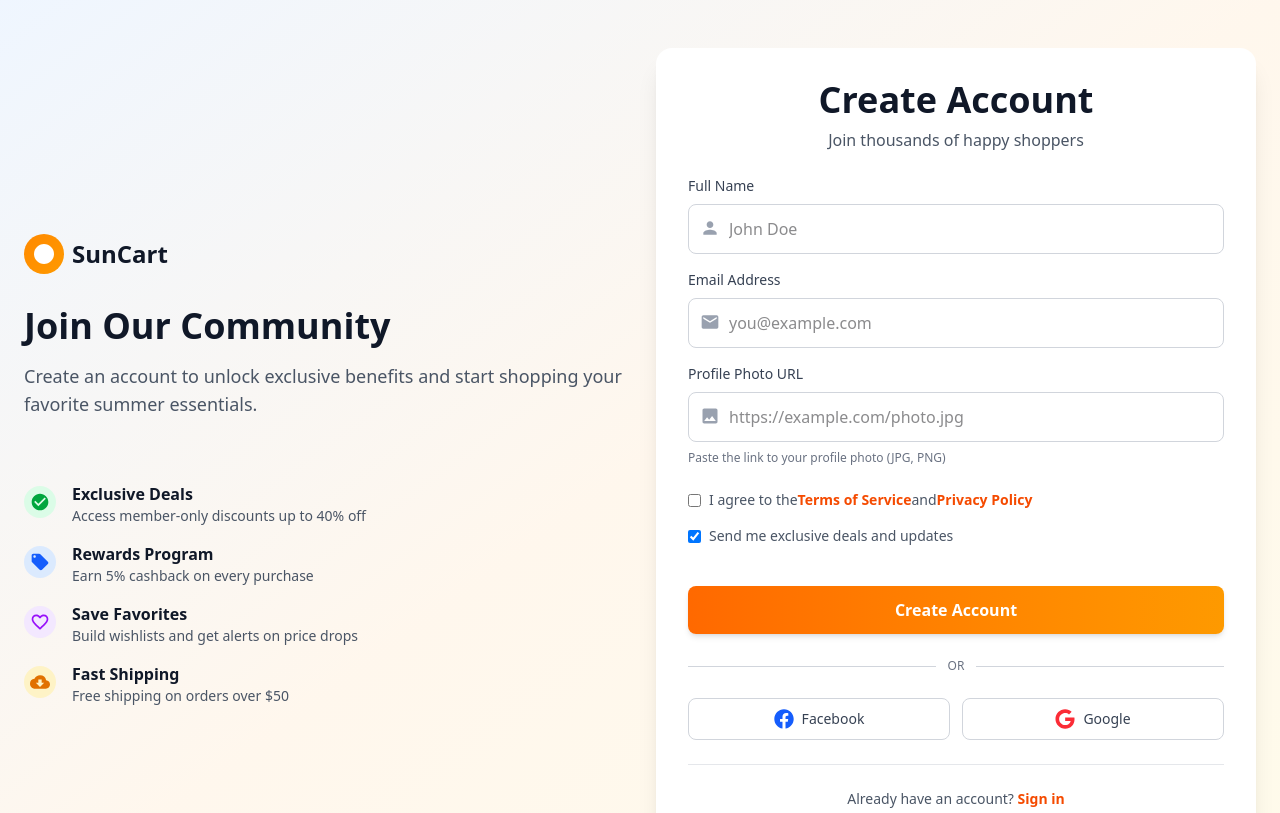
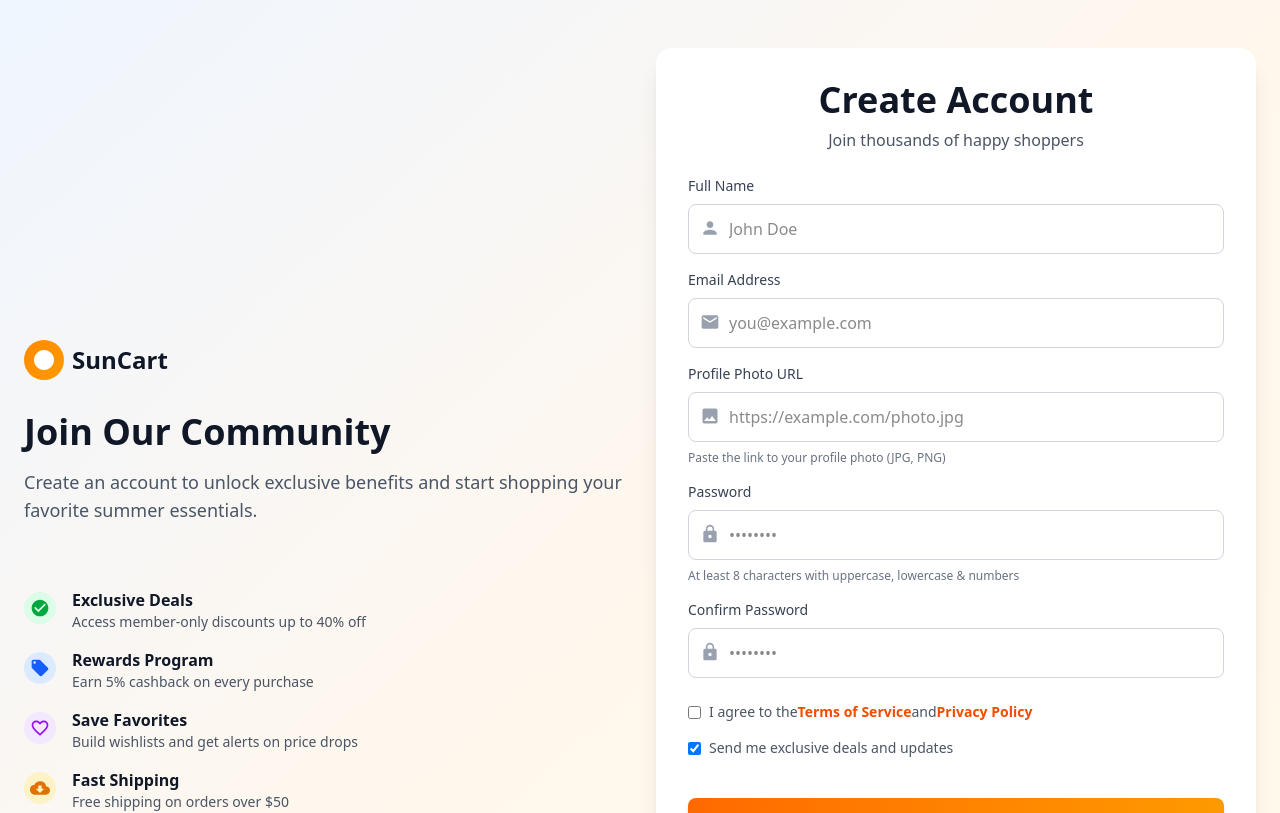
Before and after one commit to Ashraful-IR/SunCart-Summer-Essentials-Store, a Next.js app: page /Registration in a window 1280 px wide. Shown: the top 813 px of the page. Built offline with nearby package versions, Linux system fonts and the light colour scheme.

Commit message:
Log in and regestration pages have been updated

```diff
--- a/package.json
+++ b/package.json
@@ -9,6 +9,9 @@
     "lint": "eslint"
   },
   "dependencies": {
+    "@better-auth/mongo-adapter": "^1.6.9",
+    "better-auth": "^1.6.9",
+    "mongodb": "^7.2.0",
     "next": "16.2.4",
     "react": "19.2.4",
     "react-dom": "19.2.4",
--- a/src/app/(auth)/LogIn/page.jsx
+++ b/src/app/(auth)/LogIn/page.jsx
@@ -1,10 +1,22 @@
+"use client";
+
 import Link from "next/link";
 import React from "react";
 import { BiSolidCircle } from "react-icons/bi";
 import { FaShieldAlt } from "react-icons/fa";
 import { Fa0, FaFacebook, FaGoogle } from "react-icons/fa6";
+import TextField from "@/components/UI/TextField";
 
 const LogPage = () => {
+  const handleSubmit = (e) => {
+    e.preventDefault();
+    // Handle form submission logic here
+
+    const email = e.target.email.value;
+    const password = e.target.password.value;
+    console.log("Email:", email);
+    console.log("Password:", password);
+  };
   return (
     <div className="min-h-screen bg-linear-to-br from-blue-50 via-orange-50 to-amber-50 flex items-center justify-center py-6 px-3 sm:py-8 sm:px-4 md:py-12 md:px-6">
       <div className="max-w-7xl mx-auto w-full">
@@ -106,28 +118,34 @@ const LogPage = () => {
                 </p>
               </div>
 
-              <form className="space-y-3 sm:space-y-4">
+              <form className="space-y-3 sm:space-y-4" onSubmit={handleSubmit}>
+                <TextField isRequired name="email" type="email">
                   <div className="space-y-2">
                     <label className="block text-xs sm:text-sm font-medium text-gray-700">
                       Email Address
                     </label>
                     <input
                       type="email"
+                      name="email"
                       className="w-full px-3 sm:px-4 py-2.5 sm:py-3 text-sm border border-gray-300 rounded-lg focus:outline-none focus:ring-2 focus:ring-orange-500 focus:border-transparent transition"
                       placeholder="you@example.com"
                     />
                   </div>
+                </TextField>
 
+                <TextField isRequired name="password" type="password">
                   <div className="space-y-2">
                     <label className="block text-xs sm:text-sm font-medium text-gray-700">
                       Password
                     </label>
                     <input
                       type="password"
+                      name="password"
                       className="w-full px-3 sm:px-4 py-2.5 sm:py-3 text-sm border border-gray-300 rounded-lg focus:outline-none focus:ring-2 focus:ring-orange-500 focus:border-transparent transition"
                       placeholder="••••••••"
                     />
                   </div>
+                </TextField>
 
                 <div className="flex flex-col sm:flex-row sm:items-center sm:justify-between gap-2 sm:gap-0 text-xs sm:text-sm">
                   <label className="flex items-center gap-2 text-gray-700 cursor-pointer">
--- a/src/app/(auth)/Registration/page.jsx
+++ b/src/app/(auth)/Registration/page.jsx
@@ -1,3 +1,4 @@
+"use client";
 import Link from "next/link";
 import React from "react";
 import { FaGoogle, FaFacebook, FaShieldAlt } from "react-icons/fa";
@@ -13,8 +14,27 @@ import {
 } from "react-icons/md";
 import { AiOutlinePhone } from "react-icons/ai";
 import { BiSolidCircle } from "react-icons/bi";
+import TextField from "@/components/UI/TextField";
 
-const RegPage = () => {
+
+const RegPage =  () => {
+  const handleSubmit = async(e) => {
+    e.preventDefault();
+    // Handle form submission logic here (use FormData for safety)
+    const formData = new FormData(e.target);
+    const fullName = formData.get("fullName") || "";
+    const email = formData.get("email") || "";
+    const password = formData.get("password") || "";
+    const confirmPassword = formData.get("confirmPassword") || "";
+    const profilePhoto = formData.get("profilePhoto") || "";
+    console.log("Full Name:", fullName);
+    console.log("Email:", email);
+    console.log("Profile Photo URL:", profilePhoto);
+
+
+
+
+  };
   return (
     <div className="min-h-screen bg-linear-to-br from-blue-50 via-orange-50 to-amber-50 py-6 px-3 sm:py-8 sm:px-4 md:py-12 md:px-6">
       <div className="max-w-7xl mx-auto">
@@ -118,7 +138,8 @@ const RegPage = () => {
                 </p>
               </div>
 
-              <form className="space-y-3 sm:space-y-4">
+              <form className="space-y-3 sm:space-y-4" onSubmit={handleSubmit}>
+                <TextField isRequired name="fullName" type="text">
                   <div className="space-y-2">
                     <label className="block text-xs sm:text-sm font-medium text-gray-700">
                       Full Name
@@ -127,12 +148,15 @@ const RegPage = () => {
                       <MdPerson className="absolute left-3 top-3.5 text-gray-400 w-5 h-5" />
                       <input
                         type="text"
+                        name="fullName"
                         className="w-full px-4 py-3 pl-10 border border-gray-300 rounded-lg focus:outline-none focus:ring-2 focus:ring-orange-500 focus:border-transparent transition"
                         placeholder="John Doe"
                       />
                     </div>
                   </div>
+                </TextField>
 
+                <TextField isRequired name="email" type="email">
                   <div className="space-y-2">
                     <label className="block text-xs sm:text-sm font-medium text-gray-700">
                       Email Address
@@ -141,12 +165,15 @@ const RegPage = () => {
                       <MdEmail className="absolute left-3 top-3.5 text-gray-400 w-5 h-5" />
                       <input
                         type="email"
+                        name="email"
                         className="w-full px-4 py-3 pl-10 border border-gray-300 rounded-lg focus:outline-none focus:ring-2 focus:ring-orange-500 focus:border-transparent transition"
                         placeholder="you@example.com"
                       />
                     </div>
                   </div>
+                </TextField>
 
+                <TextField name="profilePhoto" type="url">
                   <div className="space-y-2">
                     <label className="block text-xs sm:text-sm font-medium text-gray-700">
                       Profile Photo URL
@@ -155,6 +182,7 @@ const RegPage = () => {
                       <MdImage className="absolute left-3 top-3.5 text-gray-400 w-5 h-5" />
                       <input
                         type="url"
+                        name="profilePhoto"
                         className="w-full px-4 py-3 pl-10 border border-gray-300 rounded-lg focus:outline-none focus:ring-2 focus:ring-orange-500 focus:border-transparent transition"
                         placeholder="https://example.com/photo.jpg"
                       />
@@ -163,8 +191,9 @@ const RegPage = () => {
                       Paste the link to your profile photo (JPG, PNG)
                     </p>
                   </div>
+                </TextField>
 
-                {/* <div className="space-y-2">
+                <div className="space-y-2">
                   <label className="block text-xs sm:text-sm font-medium text-gray-700">
                     Password
                   </label>
@@ -172,6 +201,7 @@ const RegPage = () => {
                     <MdLock className="absolute left-3 top-3.5 text-gray-400 w-5 h-5" />
                     <input
                       type="password"
+                      name="password"
                       className="w-full px-4 py-3 pl-10 border border-gray-300 rounded-lg focus:outline-none focus:ring-2 focus:ring-orange-500 focus:border-transparent transition"
                       placeholder="••••••••"
                     />
@@ -189,11 +219,12 @@ const RegPage = () => {
                     <MdLock className="absolute left-3 top-3.5 text-gray-400 w-5 h-5" />
                     <input
                       type="password"
+                      name="confirmPassword"
                       className="w-full px-4 py-3 pl-10 border border-gray-300 rounded-lg focus:outline-none focus:ring-2 focus:ring-orange-500 focus:border-transparent transition"
                       placeholder="••••••••"
                     />
                   </div>
-                </div> */}
+                </div>
 
                 <div className="flex items-start gap-2 pt-2">
                   <input
--- /dev/null
+++ b/src/components/UI/TextField.jsx
@@ -0,0 +1,5 @@
+const TextField = ({ children }) => {
+  return <>{children}</>;
+};
+
+export default TextField;
```
Also changed, not shown: src/components/UI/HeroSlider.jsx (+6 -3 lines), 1 other file (tests, documents, lock files or other folders). Lines whose indentation alone changed are shown as unchanged.
